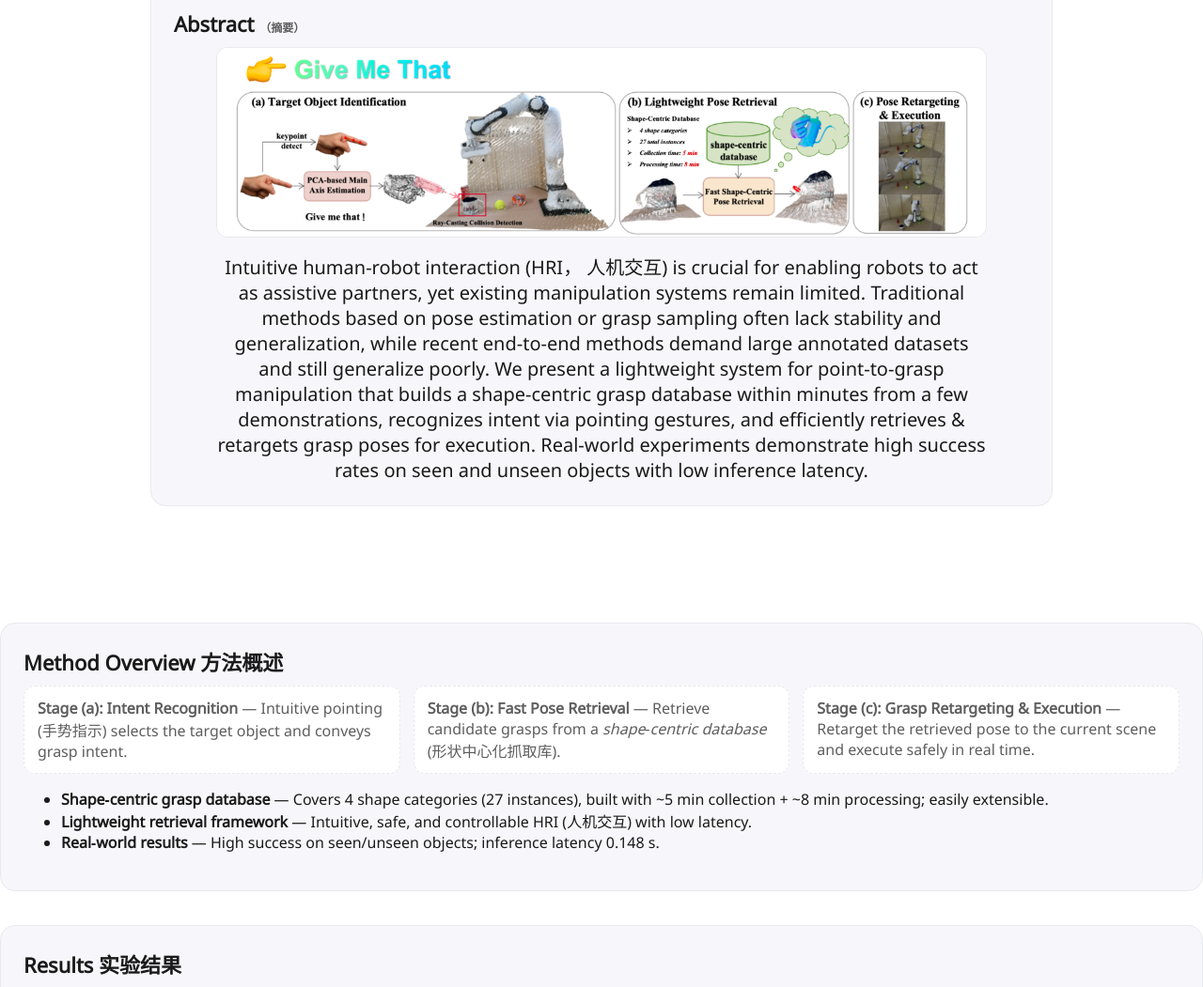
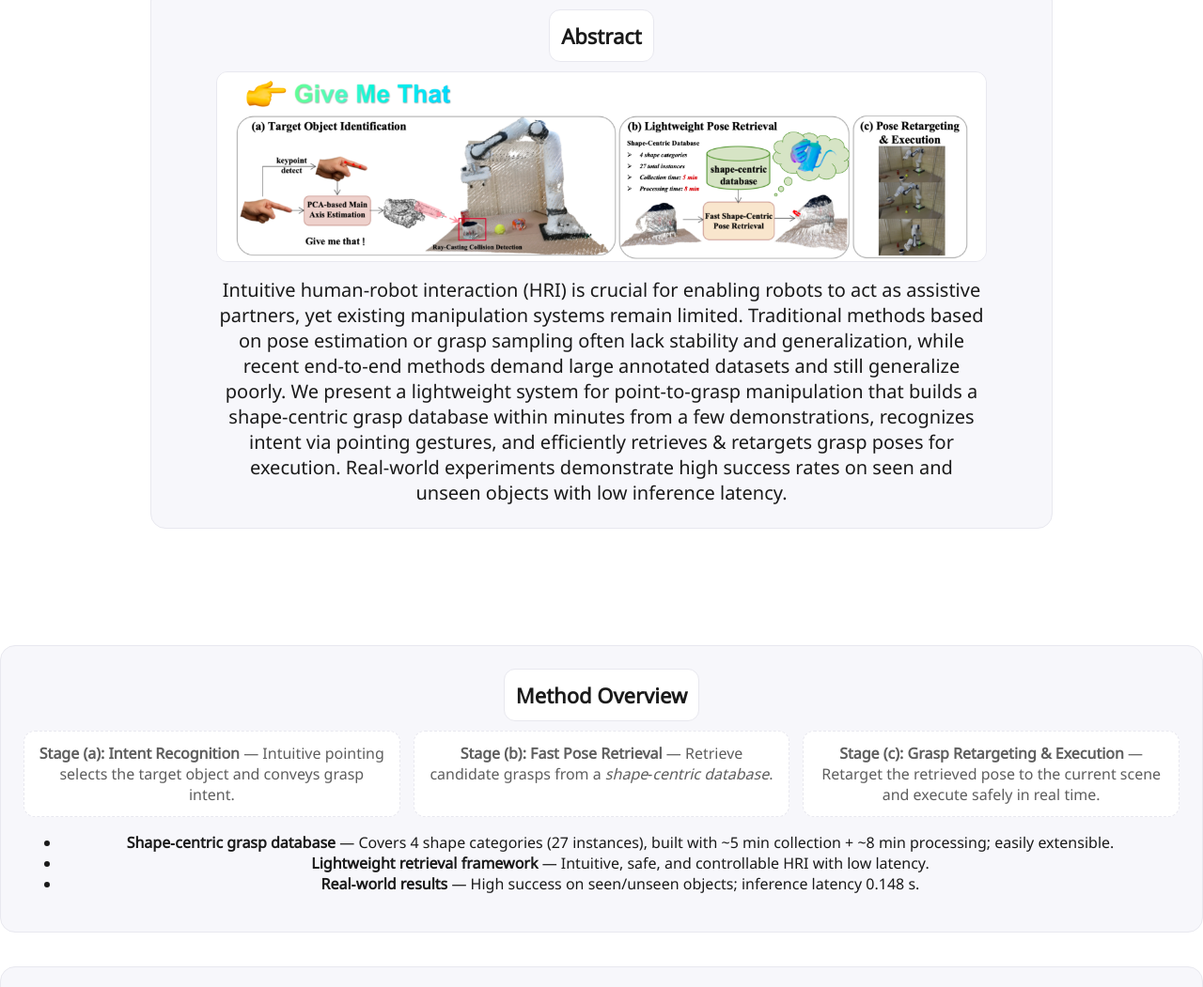
Before and after one commit to Give-Me-That/Give-Me-That.github.io, a plain HTML site: page index.html in a window 1280 px wide. Shown: the part 423-1474 px from the top of the page at 94% size. Drawn offline with Linux system fonts and the light colour scheme; a web font is replaced by a local one.

Commit message:
Update index.html

```diff
--- a/index.html
+++ b/index.html
@@ -26,8 +26,8 @@
     .btns{margin-top:16px;display:flex;gap:10px;flex-wrap:wrap;justify-content:center}
     .btn{appearance:none;border:1px solid var(--border);background:#fff;padding:10px 14px;border-radius:10px;font-weight:600;cursor:pointer}
     .btn:hover{background:var(--card)}
-    section{margin-top:36px;padding:24px;background:var(--card);border:1px solid var(--border);border-radius:16px}
-    h2{margin:0 0 10px;font-size:22px}
+    section{margin-top:36px;padding:24px;background:var(--card);border:1px solid var(--border);border-radius:16px;text-align:center}
+    h2{margin:0 0 10px;font-size:22px;background:#fff;border:1px solid var(--border);padding:12px;border-radius:12px;display:inline-block}
     p{margin:10px 0}
     .grid{display:grid;grid-template-columns:repeat(auto-fit,minmax(260px,1fr));gap:14px}
     .callout{background:#fff;border:1px dashed var(--border);padding:12px 14px;border-radius:12px;color:var(--muted)}
@@ -74,26 +74,26 @@
     </header>
 
     <section id="abstract">
-      <h2>Abstract <span class="note">（摘要）</span></h2>
+      <h2>Abstract</h2>
       <div style="text-align:center;">
         <!-- Replace abstract.png with your uploaded image; keep same layout/fonts -->
         <img class="abstract-img" src="./abstract.png" alt="Abstract Figure" />
         <p class="is-size-5" style="margin:16px auto 0; max-width:820px;">
             <!-- Paste your abstract paragraph here. The font family/size matches the original template (≈ Bulma .is-size-5). -->
-            Intuitive human-robot interaction (HRI， 人机交互) is crucial for enabling robots to act as assistive partners, yet existing manipulation systems remain limited. Traditional methods based on pose estimation or grasp sampling often lack stability and generalization, while recent end-to-end methods demand large annotated datasets and still generalize poorly. We present a lightweight system for point-to-grasp manipulation that builds a shape-centric grasp database within minutes from a few demonstrations, recognizes intent via pointing gestures, and efficiently retrieves & retargets grasp poses for execution. Real-world experiments demonstrate high success rates on seen and unseen objects with low inference latency.
+            Intuitive human-robot interaction (HRI) is crucial for enabling robots to act as assistive partners, yet existing manipulation systems remain limited. Traditional methods based on pose estimation or grasp sampling often lack stability and generalization, while recent end-to-end methods demand large annotated datasets and still generalize poorly. We present a lightweight system for point-to-grasp manipulation that builds a shape-centric grasp database within minutes from a few demonstrations, recognizes intent via pointing gestures, and efficiently retrieves & retargets grasp poses for execution. Real-world experiments demonstrate high success rates on seen and unseen objects with low inference latency.
           </p>
         </div>
       </div>
     </section>
 
     <section id="overview">
-      <h2>Method Overview <span class="chip">方法概述</span></h2>
+      <h2>Method Overview</h2>
       <div class="grid">
         <div class="callout">
-          <strong>Stage (a): Intent Recognition</strong> — Intuitive pointing (手势指示) selects the target object and conveys grasp intent.
+          <strong>Stage (a): Intent Recognition</strong> — Intuitive pointing selects the target object and conveys grasp intent.
         </div>
         <div class="callout">
-          <strong>Stage (b): Fast Pose Retrieval</strong> — Retrieve candidate grasps from a <em>shape‑centric database</em> (形状中心化抓取库).
+          <strong>Stage (b): Fast Pose Retrieval</strong> — Retrieve candidate grasps from a <em>shape‑centric database</em>.
         </div>
         <div class="callout">
           <strong>Stage (c): Grasp Retargeting & Execution</strong> — Retarget the retrieved pose to the current scene and execute safely in real time.
@@ -101,13 +101,13 @@
       </div>
       <ul>
         <li><strong>Shape‑centric grasp database</strong> — Covers 4 shape categories (27 instances), built with ~5 min collection + ~8 min processing; easily extensible.</li>
-        <li><strong>Lightweight retrieval framework</strong> — Intuitive, safe, and controllable HRI (人机交互) with low latency.</li>
+        <li><strong>Lightweight retrieval framework</strong> — Intuitive, safe, and controllable HRI with low latency.</li>
         <li><strong>Real‑world results</strong> — High success on seen/unseen objects; inference latency 0.148 s.</li>
       </ul>
     </section>
 
     <section id="results">
-      <h2>Results <span class="chip">实验结果</span></h2>
+      <h2>Results</h2>
       <h3>Success Rates (%) on Seen and Unseen Objects</h3>
       <table>
         <thead>
@@ -153,7 +153,6 @@
           </tr>
         </tbody>
       </table>
-      <p class="note">以上为论文中表格的网页重现（简化版），用于快速浏览（非媒体资源，纯 HTML）。</p>
 
       <h3 style="margin-top:18px;">Latency (s) Comparison</h3>
       <table>
@@ -181,7 +180,7 @@
     </section>
 
     <section id="bib">
-      <h2>Citation <span class="chip">引用</span></h2>
+      <h2>Citation</h2>
       <p>If you find this work useful in your research, please cite:</p>
       <pre style="white-space: pre-wrap; background:#fff; border:1px solid var(--border); padding:12px; border-radius:12px;">
 @inproceedings{lin2025givemethat,
@@ -191,12 +190,11 @@
   year      = {2025}
 }
       </pre>
-      <p class="note">（如需 BibTeX 细化字段，后续可按最终发表信息更新。）</p>
     </section>
 
     <section id="contact">
-      <h2>Contact <span class="chip">联系</span></h2>
-      <p>Correspondence: <a href="mailto:ziyaolin@seu.edu.cn">ziyaolin@seu.edu.cn</a> (example) · <span class="note">可替换为实际联系人与邮箱</span></p>
+      <h2>Contact</h2>
+      <p>Correspondence: <a href="mailto:ziyaolin@seu.edu.cn">ziyaolin@seu.edu.cn</a></p>
     </section>
 
     <footer>
```
